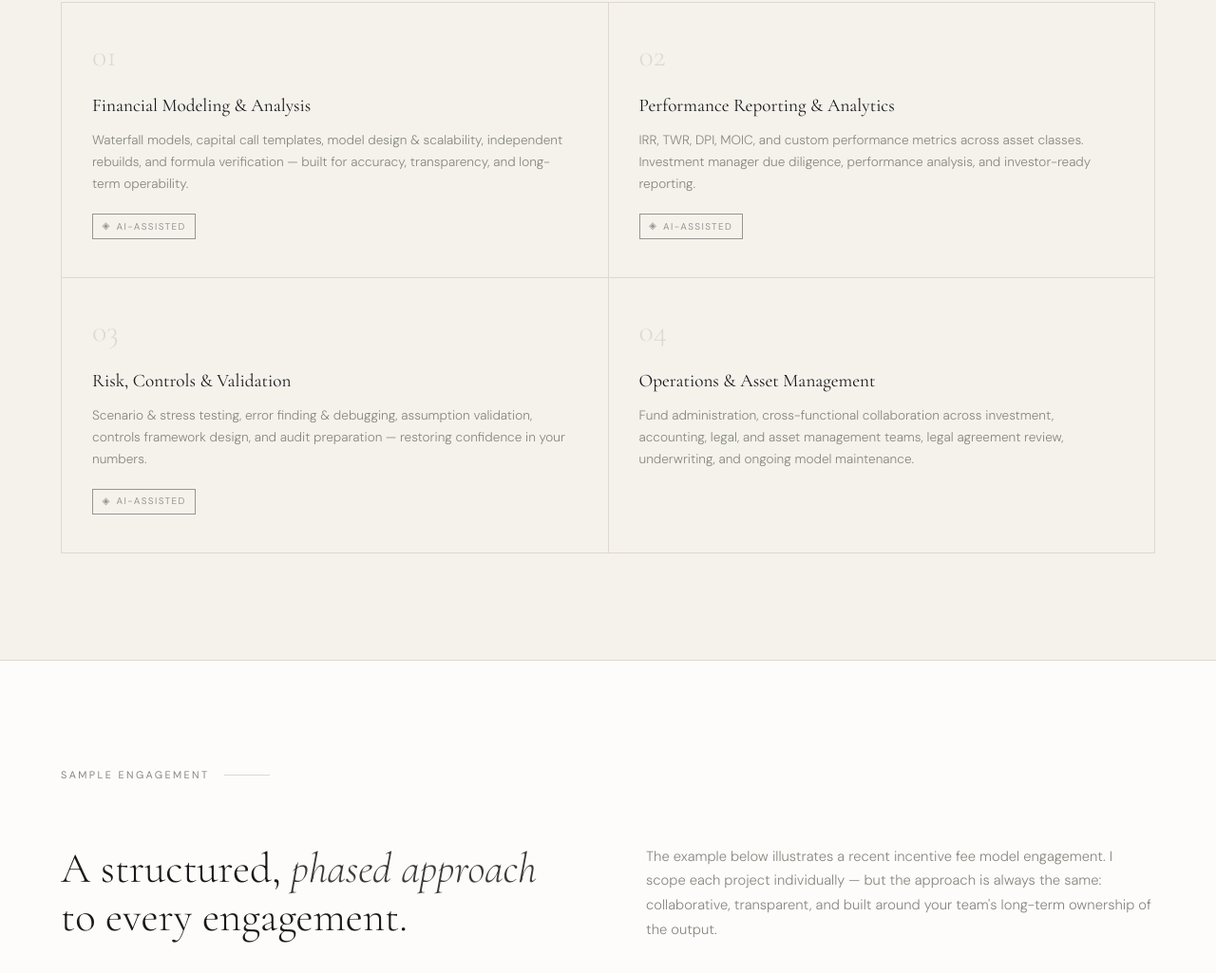
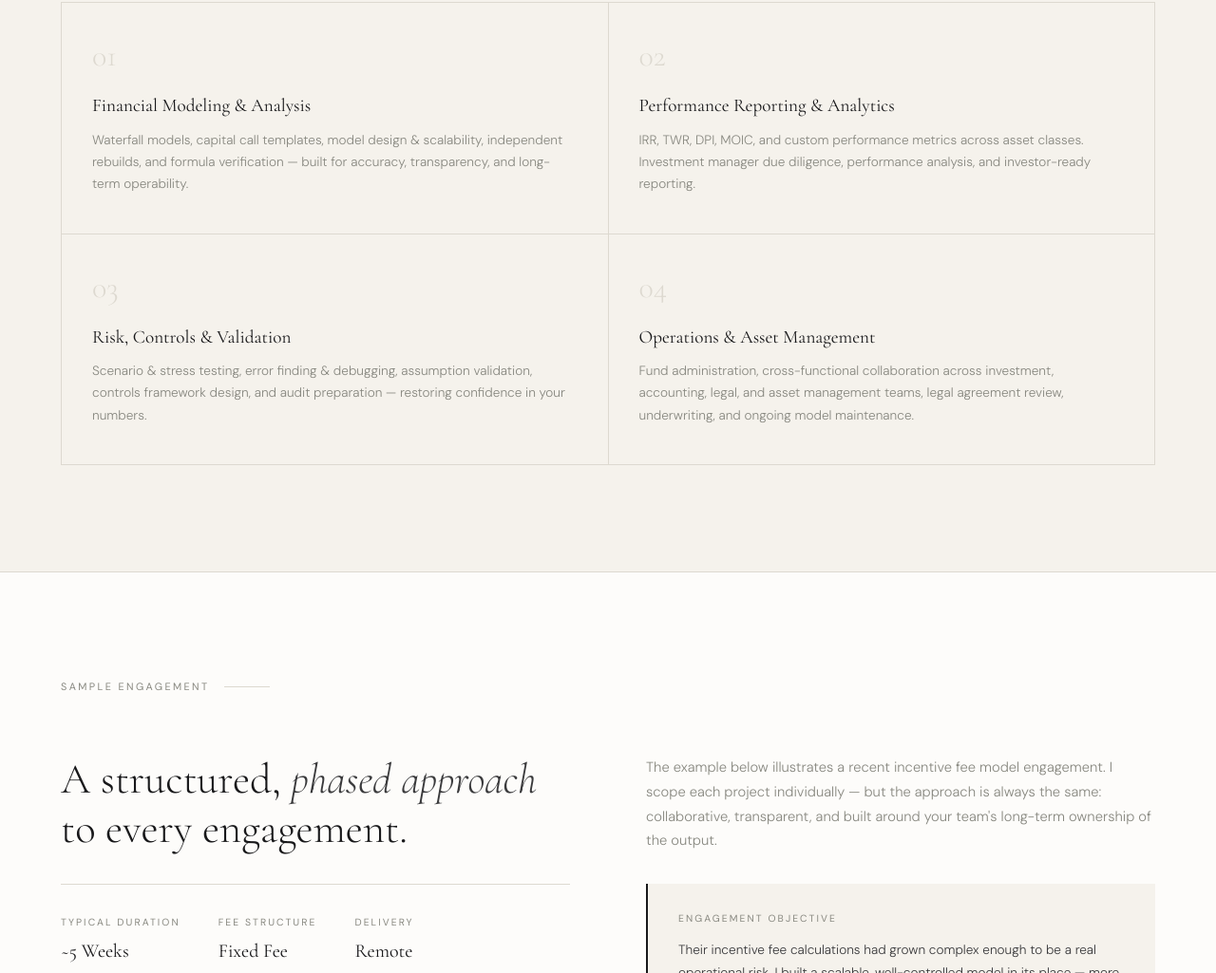
Before and after one commit to aforde40/anne-wahl-consulting, a plain HTML site: page index.html in a window 1280 px wide. Shown: the part 2408-3433 px from the top of the page at 95% size. Drawn offline with nearby package versions, Linux system fonts and the light colour scheme.

Commit message:
Update index.html

```diff
--- a/index.html
+++ b/index.html
@@ -561,19 +561,16 @@ Waterfalls, carried interest, and performance reporting — from someone who has
         <div class="service-num">01</div>
         <div class="service-title">Financial Modeling &amp; Analysis</div>
         <p class="service-desc">Waterfall models, capital call templates, model design &amp; scalability, independent rebuilds, and formula verification — built for accuracy, transparency, and long-term operability.</p>
-        <span class="ai-badge">AI-assisted</span>
       </div>
       <div class="service-card reveal">
         <div class="service-num">02</div>
         <div class="service-title">Performance Reporting &amp; Analytics</div>
         <p class="service-desc">IRR, TWR, DPI, MOIC, and custom performance metrics across asset classes. Investment manager due diligence, performance analysis, and investor-ready reporting.</p>
-        <span class="ai-badge">AI-assisted</span>
       </div>
       <div class="service-card reveal">
         <div class="service-num">03</div>
         <div class="service-title">Risk, Controls &amp; Validation</div>
         <p class="service-desc">Scenario &amp; stress testing, error finding &amp; debugging, assumption validation, controls framework design, and audit preparation — restoring confidence in your numbers.</p>
-        <span class="ai-badge">AI-assisted</span>
       </div>
       <div class="service-card reveal">
         <div class="service-num">04</div>
```
